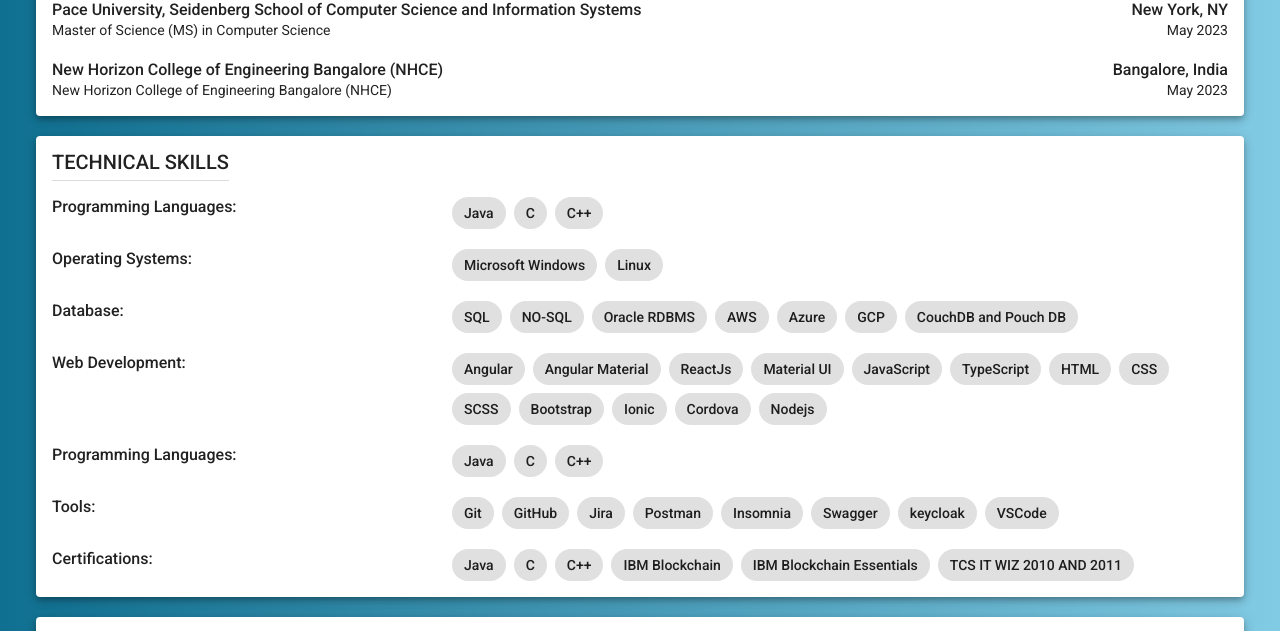
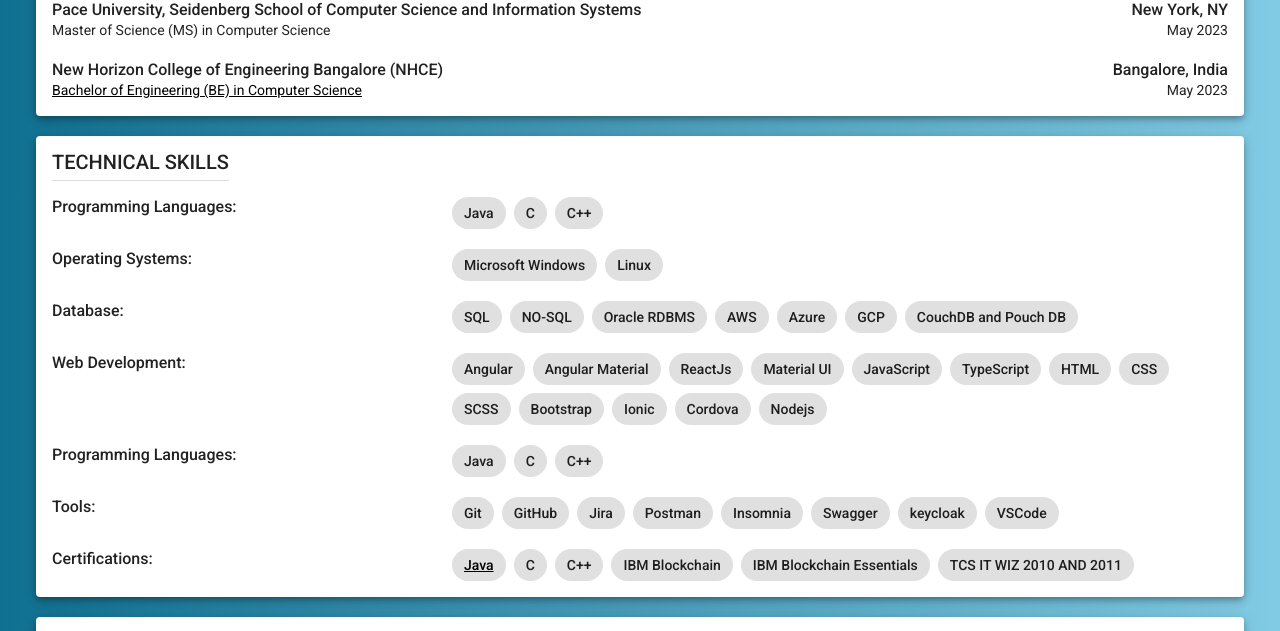
Before and after one commit to saurabh688/SaurabhRaiResume, an Angular app: page / in a window 1280 px wide. Shown: the part 310-941 px from the top of the page. Built offline with nearby package versions, Linux system fonts and the light colour scheme.

Commit message:
Update app.component.html

```diff
--- a/src/app/app.component.html
+++ b/src/app/app.component.html
@@ -57,7 +57,9 @@
         </div>
         <div class="row">
           <div class="col-lg-8">
-            New Horizon College of Engineering Bangalore (NHCE)
+            <a  style="color: #000;"target="_blank"  href = "https://drive.google.com/file/d/1-w7Jna9YwJN_IaiDI-qvKzOHGqAeJlJV/view?usp=sharing">
+              Bachelor of Engineering (BE) in Computer Science
+            </a>
           </div>
           <div class="col-lg-4"style="text-align: right;">
             May 2023
@@ -173,7 +175,11 @@
           </div>
           <div class="col-lg-8">
             <mat-chip-list aria-label="Fish selection">
-              <mat-chip >Java</mat-chip>
+              <mat-chip >
+                <a  style="color: #000;"target="_blank"  href = "https://drive.google.com/file/d/1j5n-AvJztGq3MWnl2NZwZ-49Kowa6qsn/view?usp=sharing">
+                Java
+                </a>
+              </mat-chip>
               <mat-chip > C</mat-chip>
               <mat-chip >C++</mat-chip>
               <mat-chip >IBM Blockchain</mat-chip>
```
